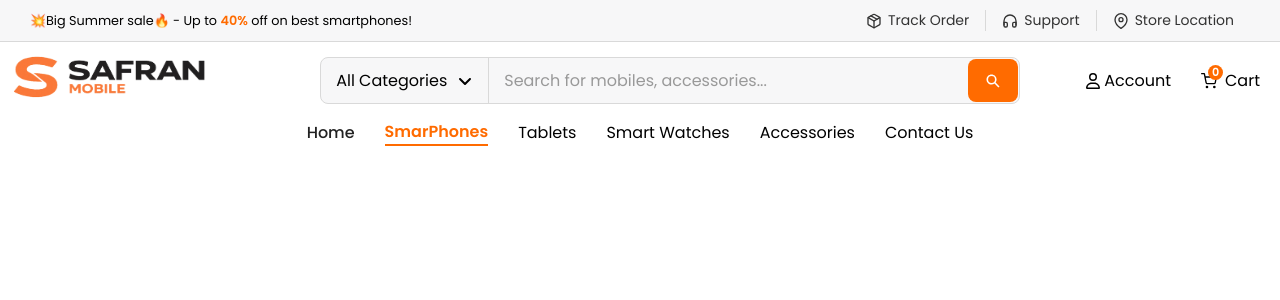
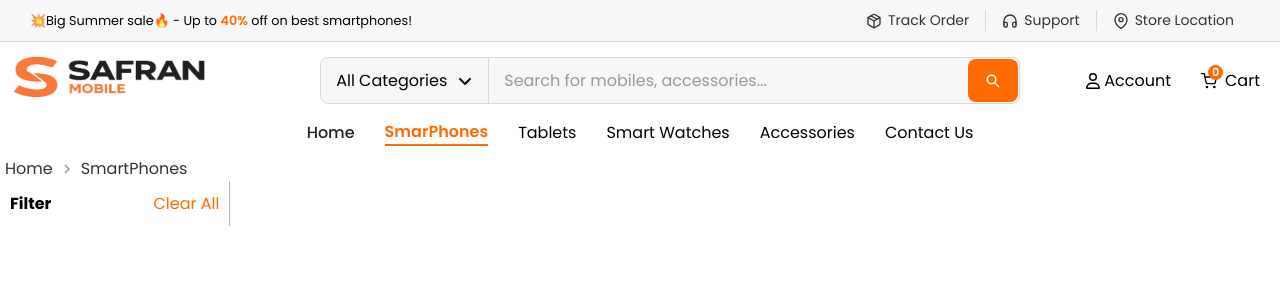
Before and after one commit to mbrainchopra/SafronMobiles, a React (Vite) app: page /product_list in a window 1280 px wide. Shown: the top 300 px of the page. Built offline with nearby package versions, Linux system fonts and the light colour scheme.

Commit message:
list page

```diff
--- a/src/Pages/ProductListing.jsx
+++ b/src/Pages/ProductListing.jsx
@@ -1,17 +1,34 @@
-import React from 'react'
-import TopOfferBar from '../components/Home/TopOfferBar/TopOfferBar'
-import TopBar from '../components/Home/TopBar/TopBar'
-import TopCatBar from '../components/Home/TopCatBar/TopCatBar'
+import React from "react";
+import TopOfferBar from "../components/Home/TopOfferBar/TopOfferBar";
+import TopBar from "../components/Home/TopBar/TopBar";
+import TopCatBar from "../components/Home/TopCatBar/TopCatBar";
+import SideFilter from "../components/ProductList/SideFIlter/SideFilter";
+import Breadcrumb from "../components/ProductList/Breadcrumb/Breadcrumb";
 
 export default function ProductListing() {
   return (
     <>
-    <div className="product_list_container">
-    <TopOfferBar/>
-        <TopBar/>
-        <TopCatBar activeIndex={2}/>
-    </div>
+      <div className="product_list_container">
+        <TopOfferBar />
+        <TopBar />
+        <TopCatBar activeIndex={2} />
+        <Breadcrumb
+          items={[
+            {
+              name: "Home",
+              path: "/",
+            },
+            {
+              name: "SmartPhones",
+              path: "/product_list",
+            },
 
+          ]}
+        />
+        <SideFilter />
+
+
+      </div>
     </>
-  )
+  );
 }
--- /dev/null
+++ b/src/components/ProductList/Breadcrumb/Breadcrumb.css
@@ -0,0 +1,33 @@
+.breadcrumb_container {
+    display: flex;
+    align-items: center;
+
+    flex-wrap: wrap;
+}
+
+.breadcrumb_container a {
+    display: flex;
+    align-items: center;
+    text-decoration: none;
+}
+
+.icon_arrow {
+    display: flex;
+    align-items: center;
+    justify-content: center;
+    font-size: 18px;   /* Don't use 2rem */
+    line-height: 1;
+    color: #999;
+}
+
+.breadcrumb_container span {
+    color: #333;
+    font-size: 1rem;
+    transition: 0.3s;
+    padding-left: 5px;
+}
+
+.breadcrumb_container span:hover {
+    color: var(--primary);
+    font-weight: 600;
+}
--- /dev/null
+++ b/src/components/ProductList/Breadcrumb/Breadcrumb.jsx
@@ -0,0 +1,16 @@
+import React from "react";
+import { Link } from "react-router-dom";
+import "./Breadcrumb.css"
+import { MdOutlineNavigateNext } from "react-icons/md";
+export default function Breadcrumb(props) {
+  return (
+    <div className="breadcrumb_container">
+      {props.items.map((data, index) => (
+        <Link key={index} to={data.path}>
+          <span>{data.name}</span>
+          {index < props.items.length - 1 && <span><MdOutlineNavigateNext className="icon_arrow"/> </span>}
+        </Link>
+      ))}
+    </div>
+  );
+}
--- /dev/null
+++ b/src/components/ProductList/SideFIlter/SideFilter.css
@@ -0,0 +1,31 @@
+.filter_container{
+     width:18%;
+
+     overflow-y: auto;
+     height: 100%;
+     border-right: 1px rgb(186, 179, 179) solid;
+}
+.filter_title{
+     display: flex;
+     justify-content: space-between;
+     padding: 10px;
+}
+.filter_txt{
+
+     color: black;
+     font-size: 1rem;
+     font-weight: bold;
+
+}
+.clear_txt{
+     color: var(--primary);
+     font-size: 1rem;
+
+}
+.clear_txt:hover{
+     color: var(--primary);
+     font-size: 1rem;
+     cursor: pointer;
+     font-weight: 600;
+               transform: scale(1.05);
+}
--- /dev/null
+++ b/src/components/ProductList/SideFIlter/SideFilter.jsx
@@ -0,0 +1,182 @@
+import React from "react";
+import "./SideFilter.css";
+export default function SideFilter() {
+  const filterData = {
+    brands: [
+      {
+        id: 1,
+        name: "Apple",
+        count: 22,
+      },
+      {
+        id: 2,
+        name: "Samsung",
+        count: 28,
+      },
+      {
+        id: 3,
+        name: "OnePlus",
+        count: 16,
+      },
+      {
+        id: 4,
+        name: "iQOO",
+        count: 12,
+      },
+      {
+        id: 5,
+        name: "Google",
+        count: 10,
+      },
+      {
+        id: 6,
+        name: "Nothing",
+        count: 8,
+      },
+      {
+        id: 7,
+        name: "Realme",
+        count: 14,
+      },
+      {
+        id: 8,
+        name: "Motorola",
+        count: 9,
+      },
+      {
+        id: 9,
+        name: "Xiaomi",
+        count: 18,
+      },
+      {
+        id: 10,
+        name: "OPPO",
+        count: 13,
+      },
+      {
+        id: 11,
+        name: "Vivo",
+        count: 15,
+      },
+    ],
+
+    priceRanges: [
+      {
+        id: 1,
+        label: "Under ₹10,000",
+        min: 0,
+        max: 10000,
+      },
+      {
+        id: 2,
+        label: "₹10,000 - ₹20,000",
+        min: 10000,
+        max: 20000,
+      },
+      {
+        id: 3,
+        label: "₹20,000 - ₹40,000",
+        min: 20000,
+        max: 40000,
+      },
+      {
+        id: 4,
+        label: "₹40,000 - ₹60,000",
+        min: 40000,
+        max: 60000,
+      },
+      {
+        id: 5,
+        label: "Above ₹60,000",
+        min: 60000,
+        max: 200000,
+      },
+    ],
+
+    ram: [
+      {
+        id: 1,
+        value: "4 GB",
+        count: 18,
+      },
+      {
+        id: 2,
+        value: "6 GB",
+        count: 26,
+      },
+      {
+        id: 3,
+        value: "8 GB",
+        count: 30,
+      },
+      {
+        id: 4,
+        value: "12 GB",
+        count: 22,
+      },
+      {
+        id: 5,
+        value: "16 GB",
+        count: 8,
+      },
+    ],
+
+    storage: [
+      {
+        id: 1,
+        value: "64 GB",
+        count: 15,
+      },
+      {
+        id: 2,
+        value: "128 GB",
+        count: 25,
+      },
+      {
+        id: 3,
+        value: "256 GB",
+        count: 32,
+      },
+      {
+        id: 4,
+        value: "512 GB",
+        count: 18,
+      },
+      {
+        id: 5,
+        value: "1 TB",
+        count: 6,
+      },
+    ],
+
+    rating: [
+      {
+        id: 1,
+        value: 4,
+        label: "4★ & Above",
+      },
+      {
+        id: 2,
+        value: 3,
+        label: "3★ & Above",
+      },
+    ],
+  };
+
+
+
+
+
+
+
+  return (
+    <>
+      <div className="filter_container">
+        <div className="filter_title">
+          <span className="filter_txt">Filter</span>
+          <span className="clear_txt">Clear All</span>
+        </div>
+      </div>
+    </>
+  );
+}
```
Also changed, not shown: src/App.css (line endings or trailing spaces).
